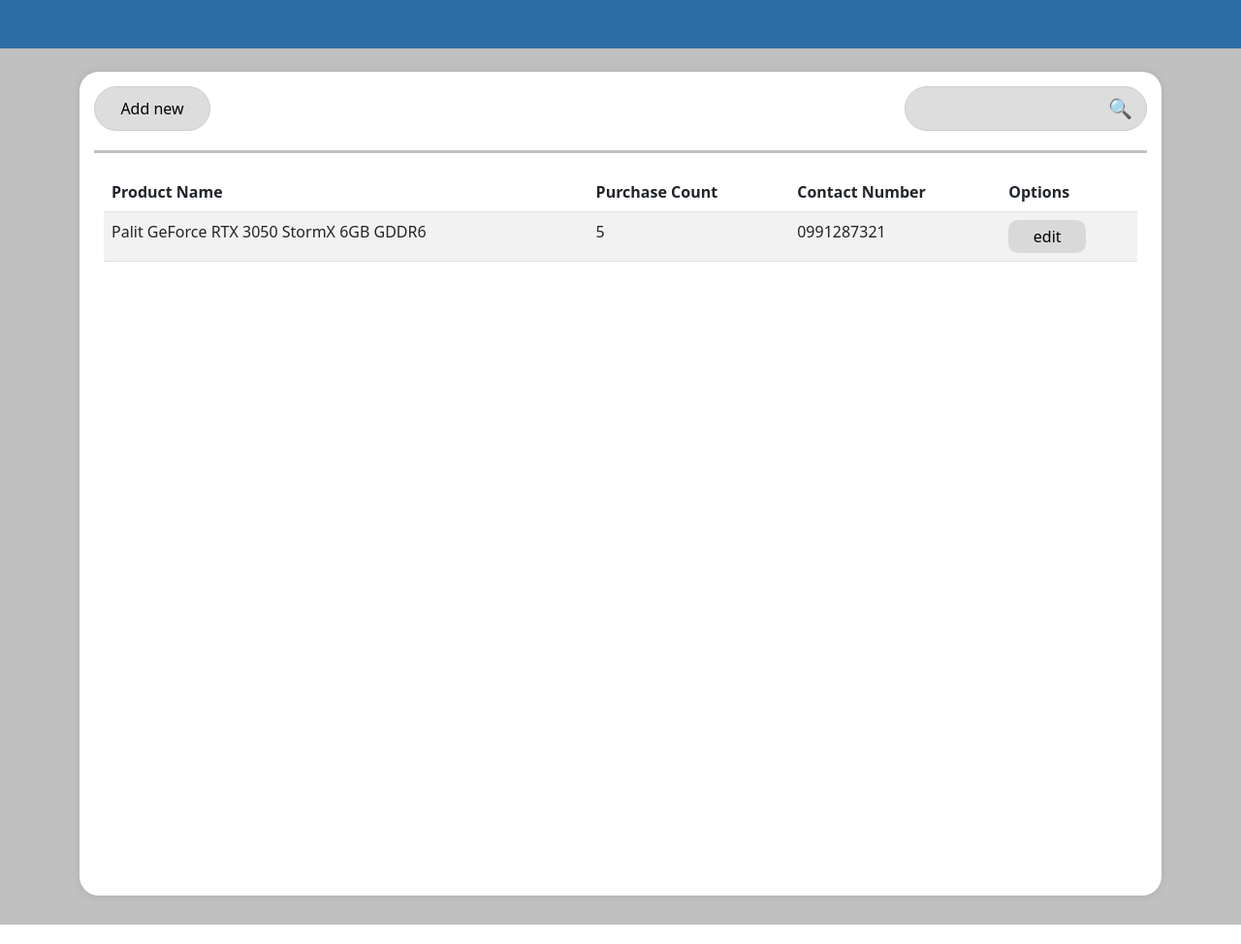
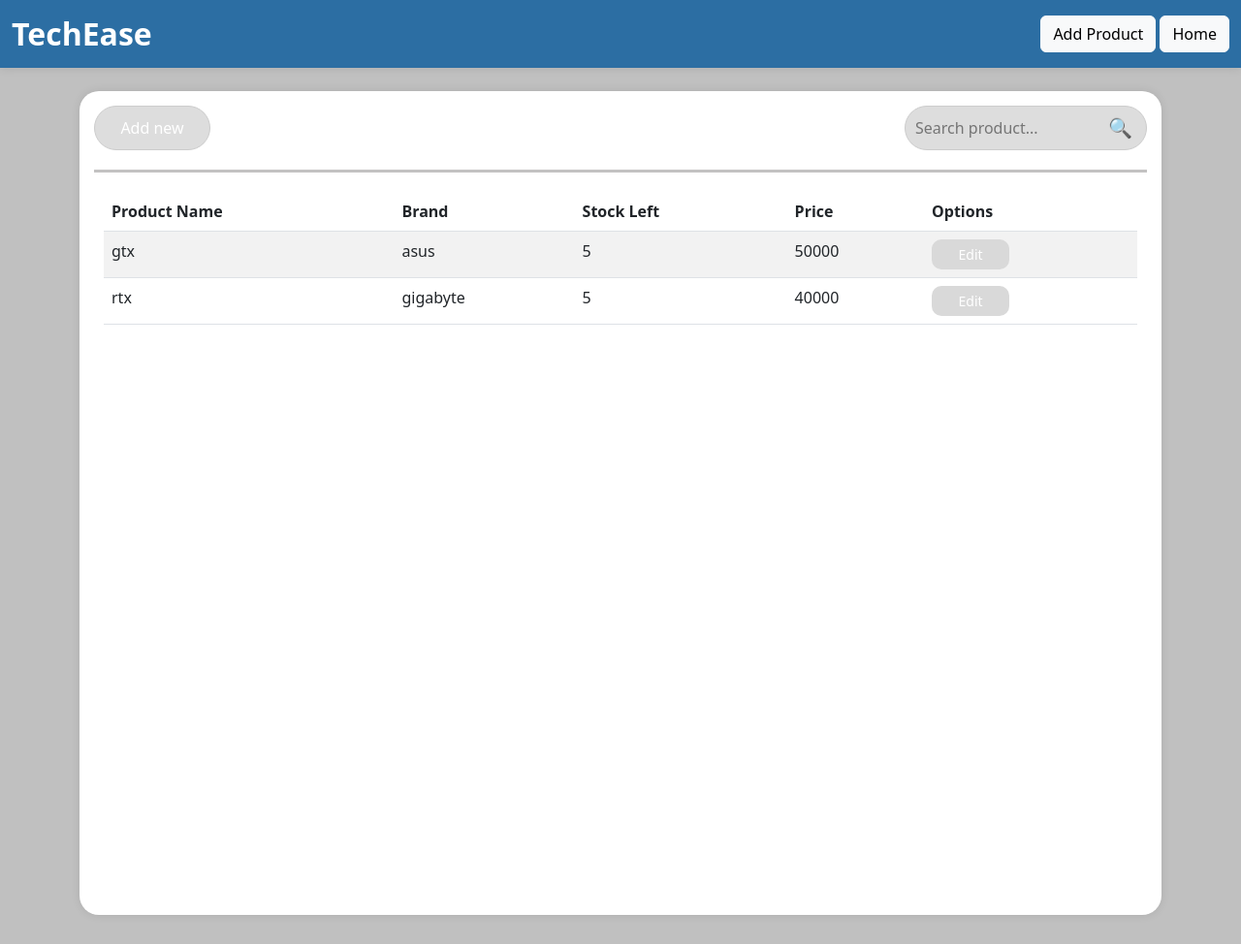
Before and after one commit to Gerandy/Group5, a PHP site: page /product.php in a window 1280 px wide. Shown: the whole page at 97% size. Run offline with PHP 8.4, Linux system fonts and the light colour scheme; data comes from the database, SQL or seed files in the repository.

Commit message:
added buttons

```diff
--- a/addProducts.php
+++ b/addProducts.php
@@ -97,7 +97,7 @@
         <div class="container mt-4">
             <div class="col-lg-4">
                 <div class="tab-container">
-                    <div class="Exit-button">X</div>
+                    <div class="Exit-button"><a href="product.php">X</a></div>
                     <form method="POST" action="addProducts.php">
                         <div class="Product-name">Product Name:
                             <input type="text" name="product_name" required>
--- a/product.php
+++ b/product.php
@@ -140,15 +140,23 @@
     </style>
 </head>
 <body>
-    <div class="header"></div>
+<nav class="navbar navbar-expand-lg" style="background-color: #2c6ea3; height: 70px; box-shadow: 0 2px 8px rgba(0,0,0,0.08);">
+  <div class="container-fluid">
+    <a class="navbar-brand text-white fw-bold" style="font-size: 2rem;" href="index.php">TechEase</a>
+    <div class="ms-auto">
+
+      <a href="addProducts.php" class="btn btn-light" style="font-weight: 500;">Add Product</a>
+      <a href="index.php" class="btn btn-light" style="font-weight: 500;">Home</a>
+    </div>
+  </div>
+</nav>
     <div class="container mt-4">
         <div class="row g-3">
-
             <div class="col-lg-12">
                 <div class="pos-container">
                     <div class="search-container" style="display: flex; align-items: center;">
-                        <button class="buttontop">Add new</button>
-                        <input type="text" class="searchbar">
+                        <a href="addProducts.php" class="buttontop btn btn-primary me-2">Add new</a>
+                        <input type="text" class="searchbar" placeholder="Search product...">
                         <span class="search-icon">🔍</span>
                     </div>
                     <hr class="separator-line">
@@ -157,20 +165,31 @@
                             <thead>
                                 <tr>
                                     <th>Product Name</th>
-                                    <th>Purchase Count</th>
-                                    <th>Contact Number</th>
+                                    <th>Brand</th>
+                                    <th>Stock Left</th>
+                                    <th>Price</th>
                                     <th>Options</th>
                                 </tr>
                             </thead>
                             <tbody>
-                                <tr>
-                                    <td>Palit GeForce RTX 3050 StormX 6GB GDDR6</td>
-                                    <td>5</td>
-                                    <td>0991287321</td>
-                                    <td><button class="addbutton">edit</button></td>
-                                </tr>
-
-
+                                <?php
+                                include('db/database.php');
+                                $query = "SELECT * FROM products";
+                                $result = mysqli_query($connection, $query);
+                                if (mysqli_num_rows($result) > 0) {
+                                    while ($row = mysqli_fetch_assoc($result)) {
+                                        echo '<tr>';
+                                        echo '<td>' . htmlspecialchars($row['product_name']) . '</td>';
+                                        echo '<td>' . htmlspecialchars($row['brand']) . '</td>';
+                                        echo '<td>' . htmlspecialchars($row['stock_left']) . '</td>';
+                                        echo '<td>' . htmlspecialchars($row['price']) . '</td>';
+                                        echo '<td><a href="edit_product.php?id=' . htmlspecialchars($row['id']) . '" class="addbutton btn btn-secondary btn-sm">Edit</a></td>';
+                                        echo '</tr>';
+                                    }
+                                } else {
+                                    echo '<tr><td colspan="5">No products found</td></tr>';
+                                }
+                                ?>
                             </tbody>
                         </table>
                     </div>
@@ -178,8 +197,15 @@
             </div>
         </div>
     </div>
-
-
     <script src="https://cdn.jsdelivr.net/npm/bootstrap@5.3.0/dist/js/bootstrap.bundle.min.js"></script>
+    <script>
+    // Simple search filter for the table
+    document.querySelector('.searchbar').addEventListener('input', function() {
+        const value = this.value.toLowerCase();
+        document.querySelectorAll('.product-table tbody tr').forEach(function(row) {
+            row.style.display = row.textContent.toLowerCase().includes(value) ? '' : 'none';
+        });
+    });
+    </script>
 </body>
 </html>
```
Also changed, not shown: index.php (+18 -9 lines).
